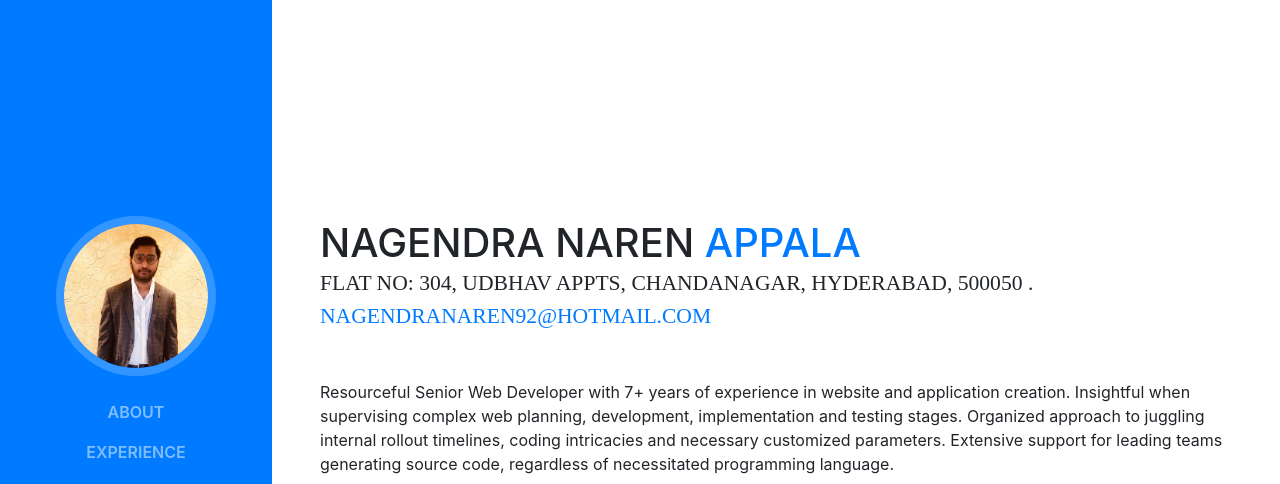
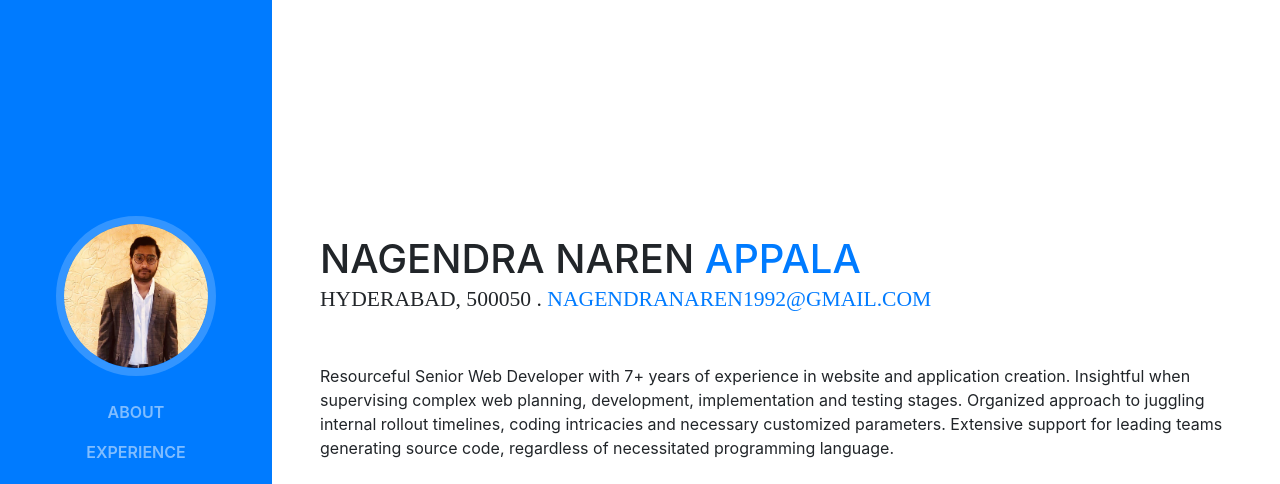
Before and after one commit to nagendranaren1992/html-portfolio, a website with bundled scripts: page index.html in a window 1280 px wide. Shown: the top 484 px of the page. Built offline with nearby package versions, Linux system fonts and the light colour scheme; a web font is replaced by a local one.

Commit message:
Update index.html

```diff
--- a/index.html
+++ b/index.html
@@ -68,8 +68,8 @@
         <h1 class="mb-0">Nagendra Naren
           <span class="text-primary">Appala</span>
         </h1>
-        <div class="subheading mb-5">Flat No: 304, Udbhav Appts, Chandanagar, Hyderabad, 500050 .
-          <a href="mailto:name@email.com">nagendranaren92@hotmail.com</a>
+        <div class="subheading mb-5">Hyderabad, 500050 .
+          <a href="mailto:name@email.com">nagendranaren1992@gmail.com</a>
         </div>
         <p class="mb-5">Resourceful Senior Web Developer with 7+ years of experience in website
           and application creation. Insightful when supervising complex web
```
